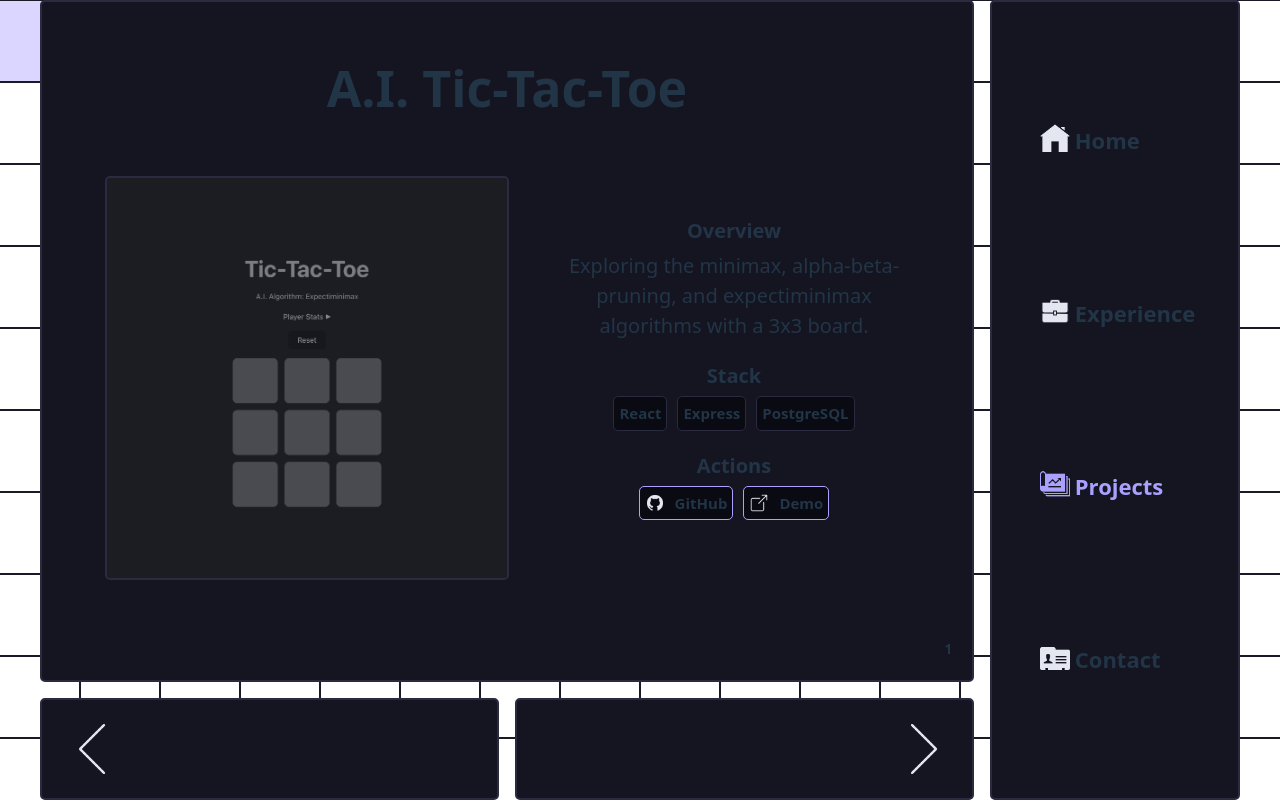
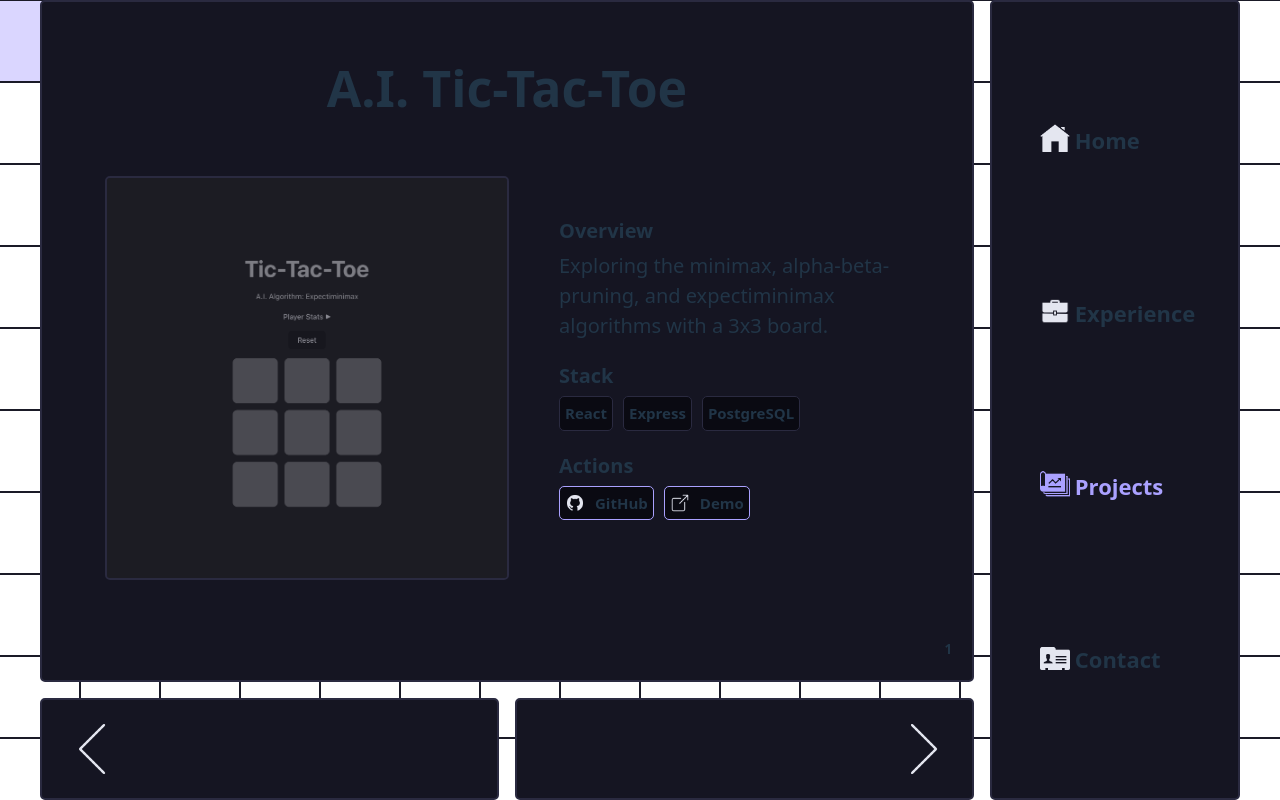
Before and after one commit to devangmalhotra/portfolio-website, a React (Vite) app: page / in a window 1280 px wide. Both pictures are taken after a click on the item "Projects". Built offline with nearby package versions, Linux system fonts and the light colour scheme.

Commit message:
updated files

```diff
--- a/src/Components/Projects/ProjectCard/ProjectCard.css
+++ b/src/Components/Projects/ProjectCard/ProjectCard.css
@@ -50,6 +50,10 @@
     margin: 5px 0 20px 0;
 }
 
+.stack-badge:first-child {
+    margin: 0 5px 0 0;
+}
+
 .stack-badge {
     display: inline-block;
     margin: 0 5px;
@@ -77,6 +81,10 @@
     transition: 0.3s cubic-bezier(0.7, 0, 0.2, 1);
     border: solid 1px;
     border-color: var(--accent);
+}
+
+.project-external-link:first-child {
+    margin: 0 5px 0 0;
 }
 
 .project-external-link:hover {
@@ -124,12 +132,13 @@
     display: flex;
     flex-direction: column;
     justify-content: center;
-    align-items: center;
+    align-items: flex-start;
     width: 350px;
 }
 
 .project-info-container p {
     margin: 5px 0 20px 0;
+    text-align: left;
 }
 
 .stack-badge h5 {
```
